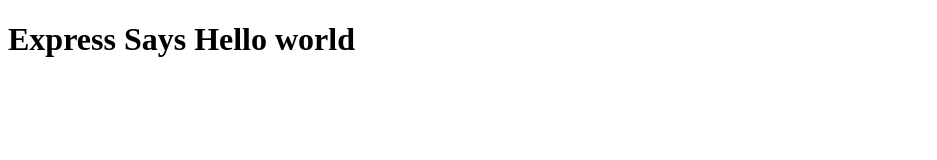
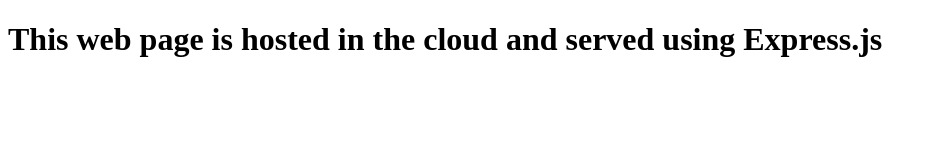
Before and after one commit to Muhammmeds/express-test, a plain HTML site: page frontend/home.html in a window 1280 px wide. Shown: the whole page, without its empty margins (0-937 px from the left). Drawn offline with Linux system fonts and the light colour scheme.

Commit message:
Update home.html

```diff
--- a/frontend/home.html
+++ b/frontend/home.html
@@ -6,6 +6,6 @@
     <title>Document</title>
 </head>
 <body>
-    <h1>Express Says Hello world</h1>
+    <h1>This web page is hosted in the cloud and served using Express.js</h1>
 </body>
 </html>
```
